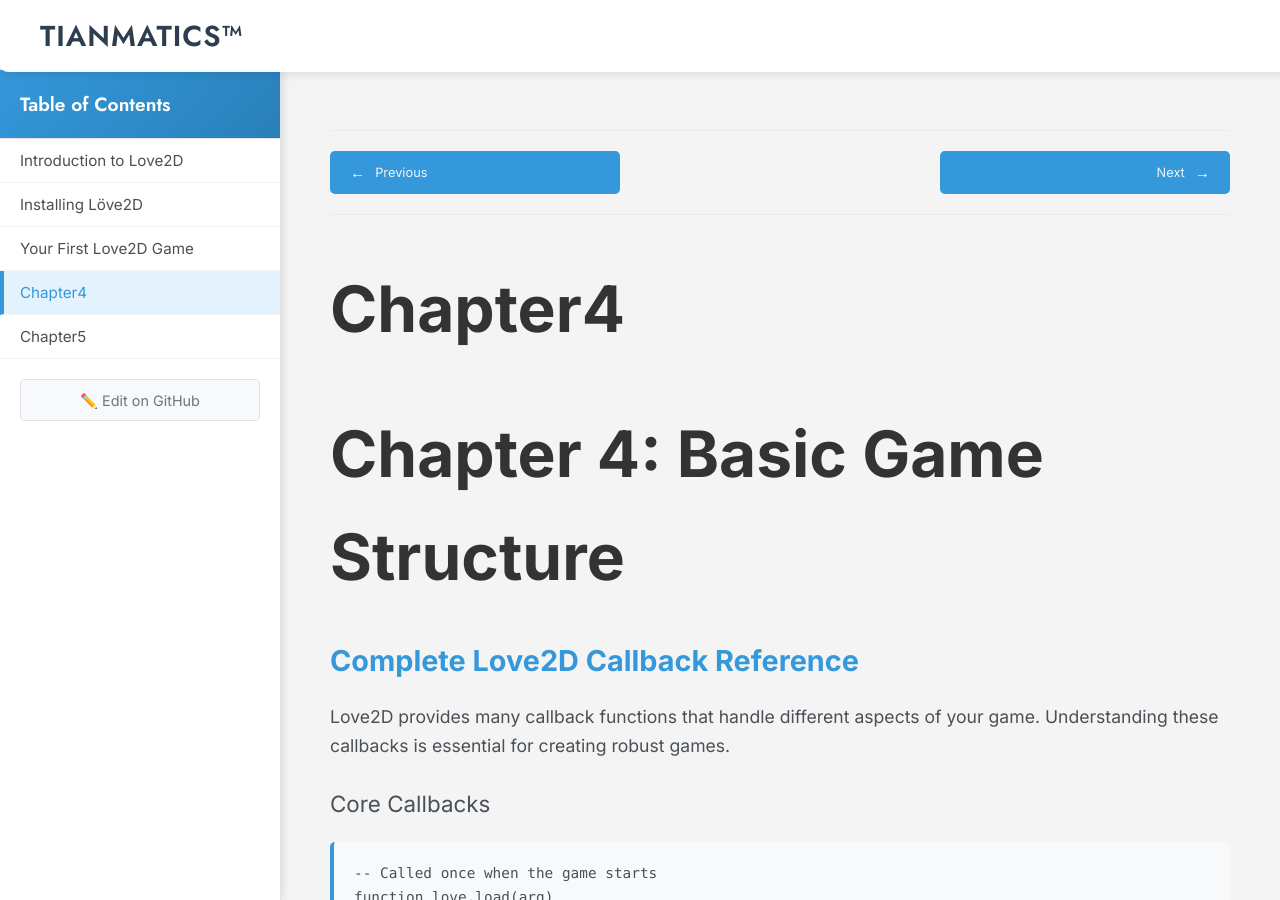
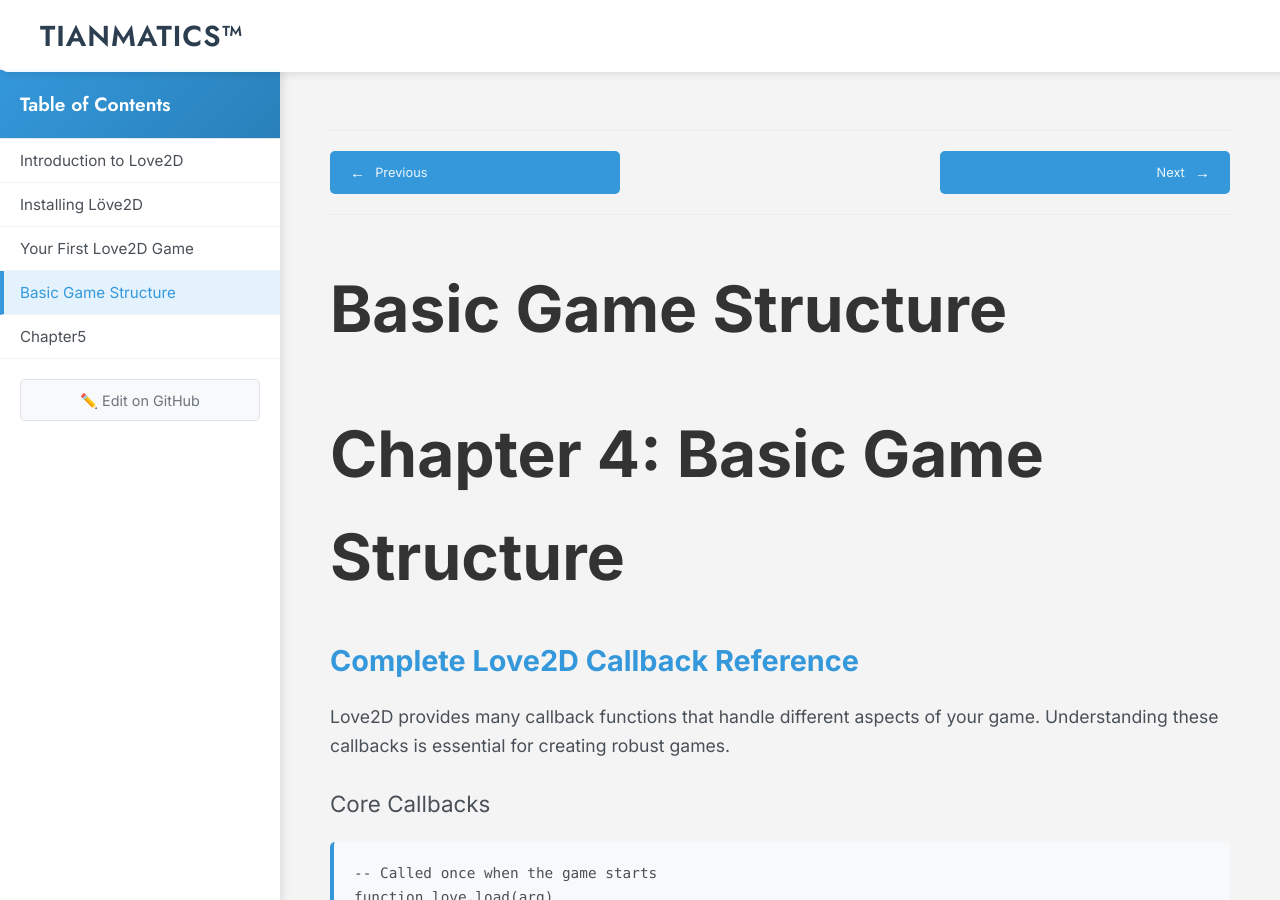
Before and after one commit to tianmatics/love2d-book, a Jekyll site: the page built from _chapters/chapter4.md, in a window 1280 px wide and 900 px high. Built offline with Jekyll 4.4.1, drawn with Linux system fonts in a browser that asks for light colours.

Commit message:
Update chapter4.md

```diff
--- a/_chapters/chapter4.md
+++ b/_chapters/chapter4.md
@@ -1,4 +1,5 @@
 ---
+title: Basic Game Structure
 order: 5
 ---
 # Chapter 4: Basic Game Structure
```
